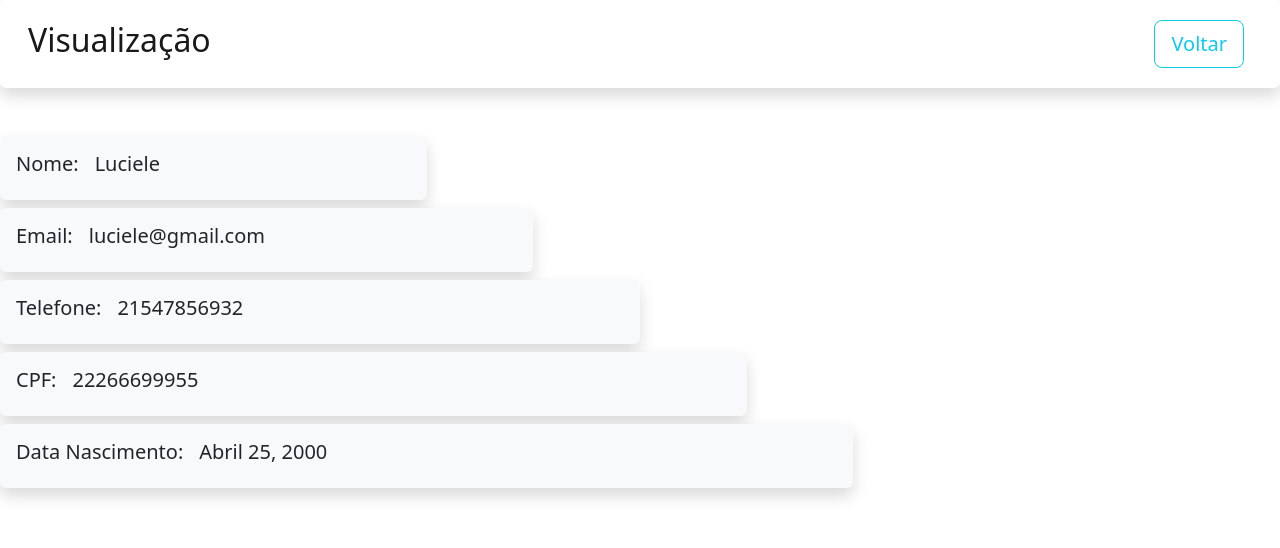
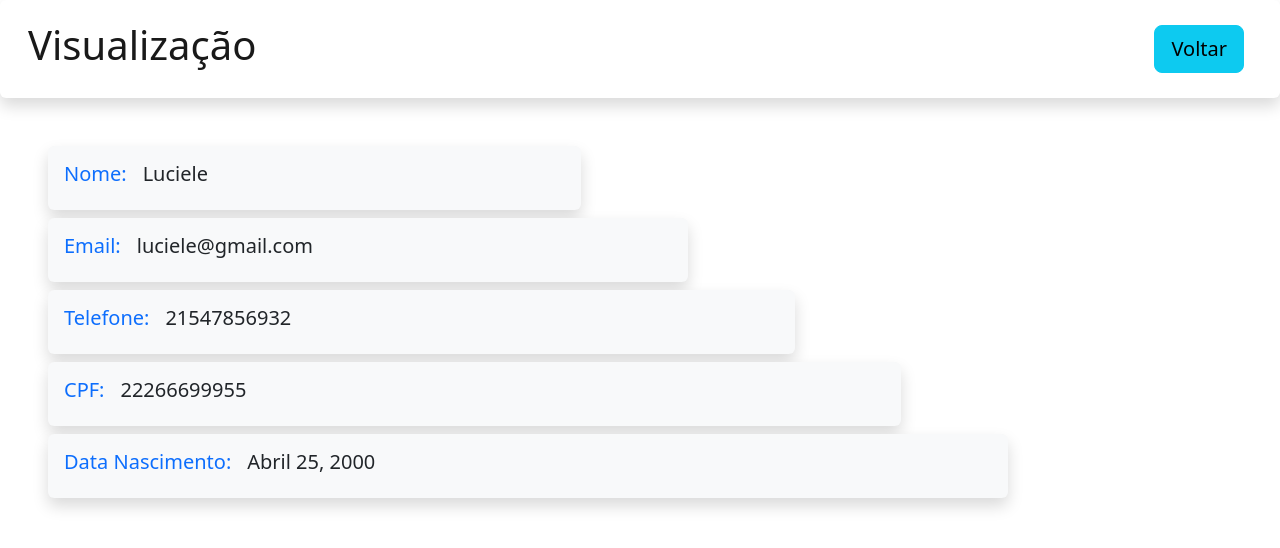
Before and after one commit to willsantos86/Crud_com_Python, a Django app: page /view/9/ in a window 1280 px wide. Shown: the top 548 px of the page. Run offline with Django 3.2, Linux system fonts and the light colour scheme; data comes from the database, SQL or seed files in the repository.

Commit message:
Adicionando componentes visuais - design.

```diff
--- a/app/templates/index.html
+++ b/app/templates/index.html
@@ -9,13 +9,13 @@
     <body>
         <nav class="navbar shadow p-3 mb-5 bg-body rounded" style="background-color: #e3f2fd;">
           <div class="container-fluid">
-            <a class="navbar-brand"><h2>Clientes Cadastrados</h2></a>
+            <a class="navbar-brand"><h1>Clientes Cadastrados</h1></a>
             <form method="get" class="d-flex" role="search">
                 <input class="form-control me-2 col-3" type="text" id="search" name="search" placeholder="Buscar..." aria-label="Search">
-                <button class="btn btn-outline-primary" type="submit">Buscar</button>
+                <button class="btn btn-primary" type="submit">Buscar</button>
             </form>
             <div class="d-grid gap-2 d-md-flex justify-content-md-end">
-                <a href="/form/" class="btn btn-outline-success me-md-2 btn-lg">Adicionar</a>
+                <a href="/form/" class="btn btn-success me-md-2 btn-lg">Adicionar</a>
             </div>
           </div>
         </nav>
--- a/app/templates/view.html
+++ b/app/templates/view.html
@@ -9,14 +9,14 @@
     <body>
     <nav class="navbar shadow p-3 mb-5 bg-body rounded" style="background-color: #e3f2fd;">
           <div class="container-fluid">
-            <a class="navbar-brand"><h2>Visualização</h2></a>
+            <a class="navbar-brand text-align-center"><h1>Visualização</h1></a>
             <!--<form method="get" class="d-flex" role="search">
                 <input class="form-control me-2 col-3" type="text" id="search" name="search" placeholder="Buscar..." aria-label="Search">
                 <button class="btn btn-outline-primary" type="submit">Buscar</button>
             </form>-->
             <div class="d-grid gap-2 d-md-flex justify-content-md-end">
                 <!--<a href="/form/" class="btn btn-outline-success me-md-2 btn-lg">Adicionar</a>-->
-                <a href="/" class="btn btn-outline-info me-md-2 btn-lg">Voltar</a>
+                <a href="/" class="btn btn-info me-md-2 btn-lg">Voltar</a>
             </div>
           </div>
     </nav>
@@ -26,21 +26,23 @@
         <div class="col-8 m-auto pt-2 pb-2 text-center">
             <a href="/" class="btn btn-info">Voltar</a>
         </div>-->
-        <div class="col-4 d-flex flex-row shadow p-2 mb-2 bg-light rounded">
-                <div class="p-2"><h5>Nome: </h5></div><div class="p-2"><h5>{{ db.nome }}</h5></div>
+
+        <div class="col-5 d-flex flex-row shadow p-2 ms-5 mb-2 bg-light rounded">
+                <div class="p-2 text-primary"><h5>Nome: </h5></div><div class="p-2"><h5>{{ db.nome }}</h5></div>
         </div>
-        <div class="col-5 d-flex flex-row shadow p-2 mb-2 bg-light rounded">
-                <div class="p-2"><h5>Email: </h5></div><div class="p-2"><h5>{{ db.email }}</h5></div>
+        <div class="col-6 d-flex flex-row shadow p-2 ms-5 mb-2 bg-light rounded">
+                <div class="p-2 text-primary"><h5>Email: </h5></div><div class="p-2"><h5>{{ db.email }}</h5></div>
         </div>
-        <div class="col-6 d-flex flex-row shadow p-2 mb-2 bg-light rounded">
-                <div class="p-2"><h5>Telefone: </h5></div><div class="p-2"><h5>{{ db.telefone }}</h5></div>
+        <div class="col-7 d-flex flex-row shadow p-2 ms-5 mb-2 bg-light rounded">
+                <div class="p-2 text-primary"><h5>Telefone: </h5></div><div class="p-2"><h5>{{ db.telefone }}</h5></div>
         </div>
-        <div class="col-7 d-flex flex-row shadow p-2 mb-2 bg-light rounded">
-                <div class="p-2"><h5>CPF: </h5></div><div class="p-2"><h5>{{ db.cpf }}</h5></div>
+        <div class="col-8 d-flex flex-row shadow p-2 ms-5 mb-2 bg-light rounded">
+                <div class="p-2 text-primary"><h5>CPF: </h5></div><div class="p-2"><h5>{{ db.cpf }}</h5></div>
         </div>
-        <div class="col-8 d-flex flex-row shadow p-2 mb-2 bg-light rounded">
-                <div class="p-2"><h5>Data Nascimento: </h5></div><div class="p-2"><h5>{{ db.data_nascimento }}</h5></div>
+        <div class="col-9 d-flex flex-row shadow p-2 ms-5 mb-2 bg-light rounded">
+                <div class="p-2 text-primary"><h5>Data Nascimento: </h5></div><div class="p-2"><h5>{{ db.data_nascimento }}</h5></div>
         </div>
+
     </body>
 
 </html>
```
Also changed, not shown: app/templates/form.html (+9 -8 lines).
